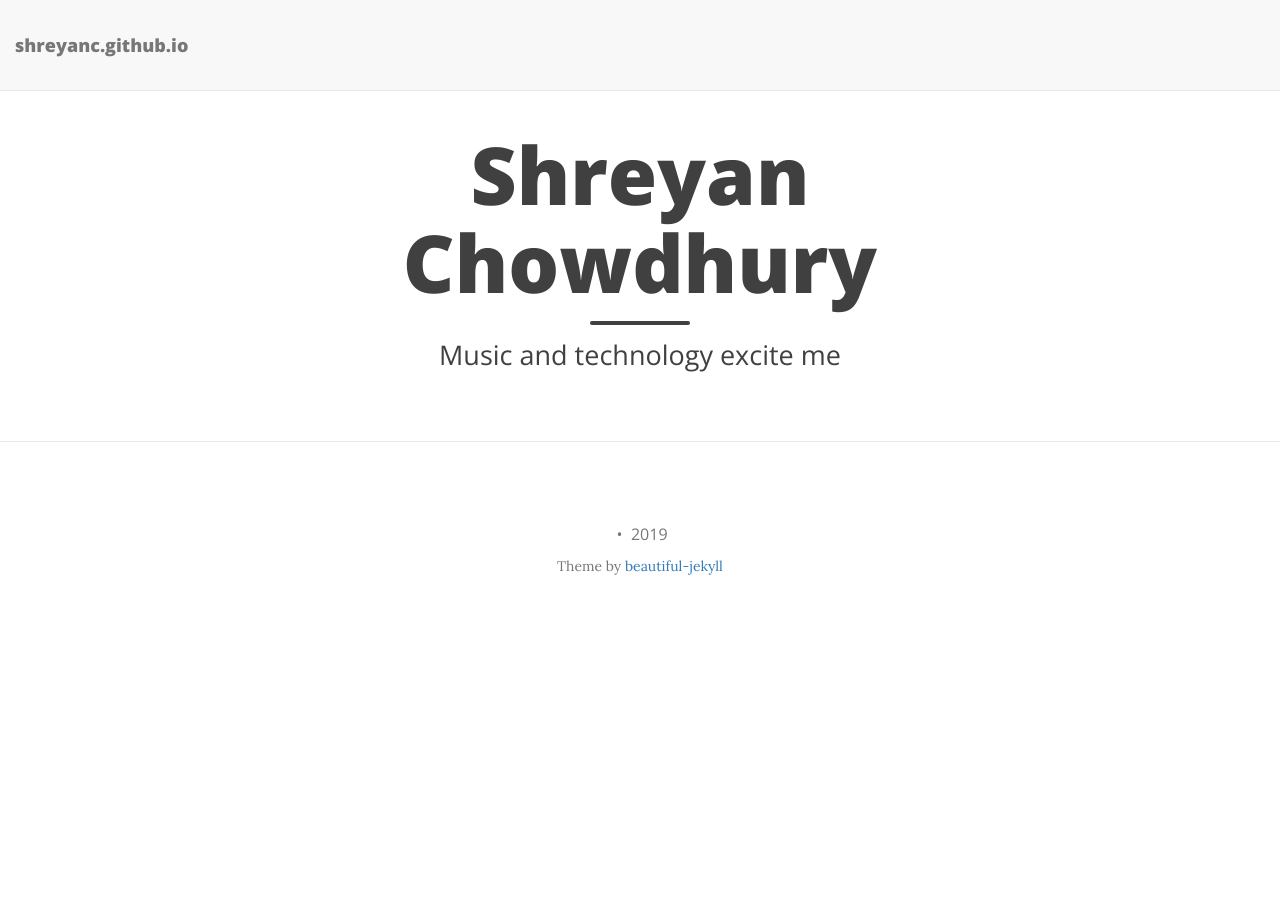
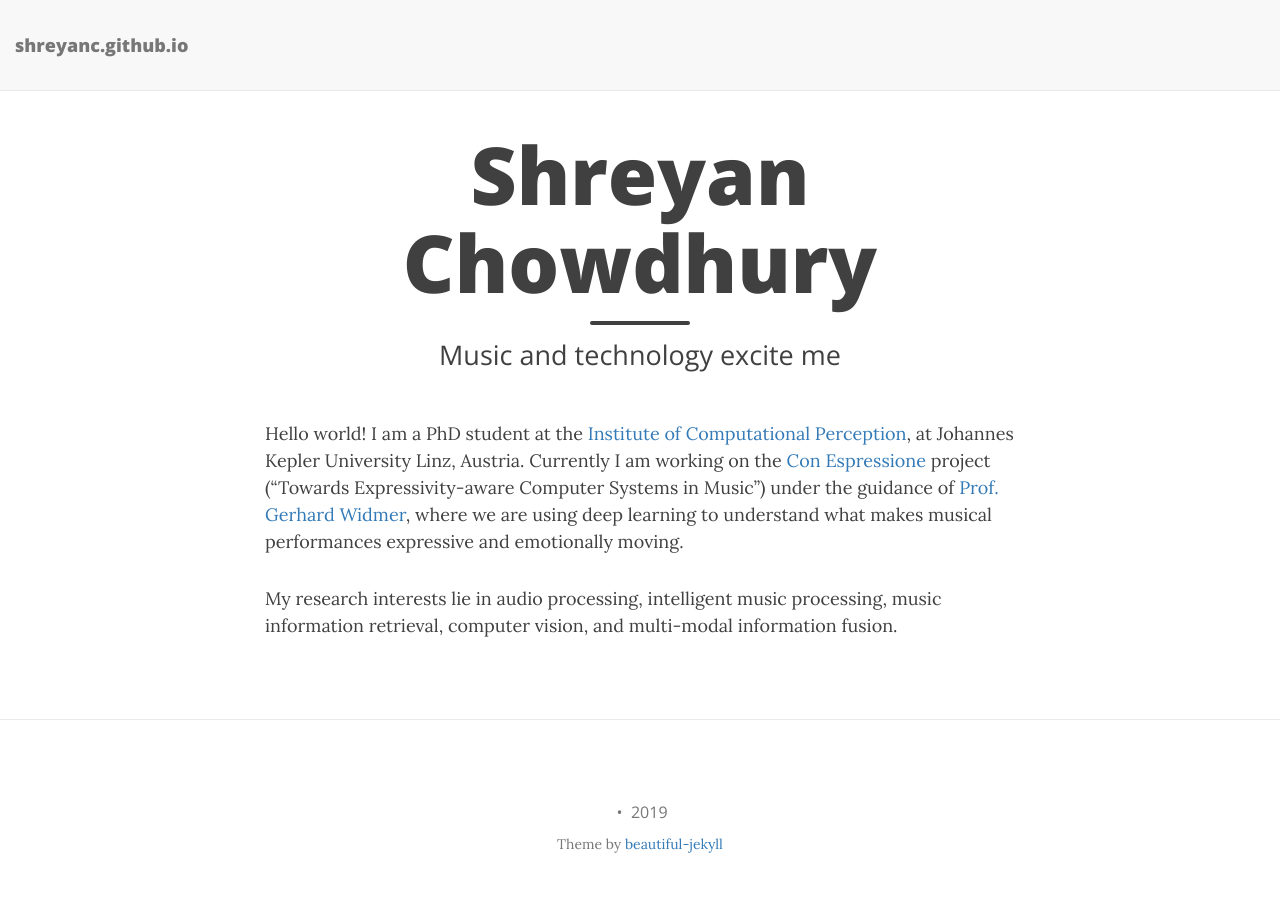
Before and after one commit to shreyanc/shreyanc.github.io, a Jekyll site: the page built from index.md, in a window 1280 px wide. Built offline with Jekyll 4.4.1, drawn with Linux system fonts in a browser that asks for light colours; nearby versions of some CDN libraries.

Commit message:
Update index.md

```diff
--- a/index.md
+++ b/index.md
@@ -3,4 +3,9 @@ layout: page
 title: Shreyan Chowdhury
 subtitle: Music and technology excite me
 use-site-title: true
+published: true
 ---
+Hello world!
+I am a PhD student at the [Institute of Computational Perception](https://www.jku.at/en/institute-of-computational-perception/), at Johannes Kepler University Linz, Austria. Currently I am working on the [Con Espressione](https://www.jku.at/en/institute-of-computational-perception/research/projects/con-espressione/) project ("Towards Expressivity-aware Computer Systems in Music") under the guidance of [Prof. Gerhard Widmer](https://www.jku.at/en/institute-of-computational-perception/about-us/people/gerhard-widmer/), where we are using deep learning to understand what makes musical performances expressive and emotionally moving.
+
+My research interests lie in audio processing, intelligent music processing, music information retrieval, computer vision, and multi-modal information fusion.
```
